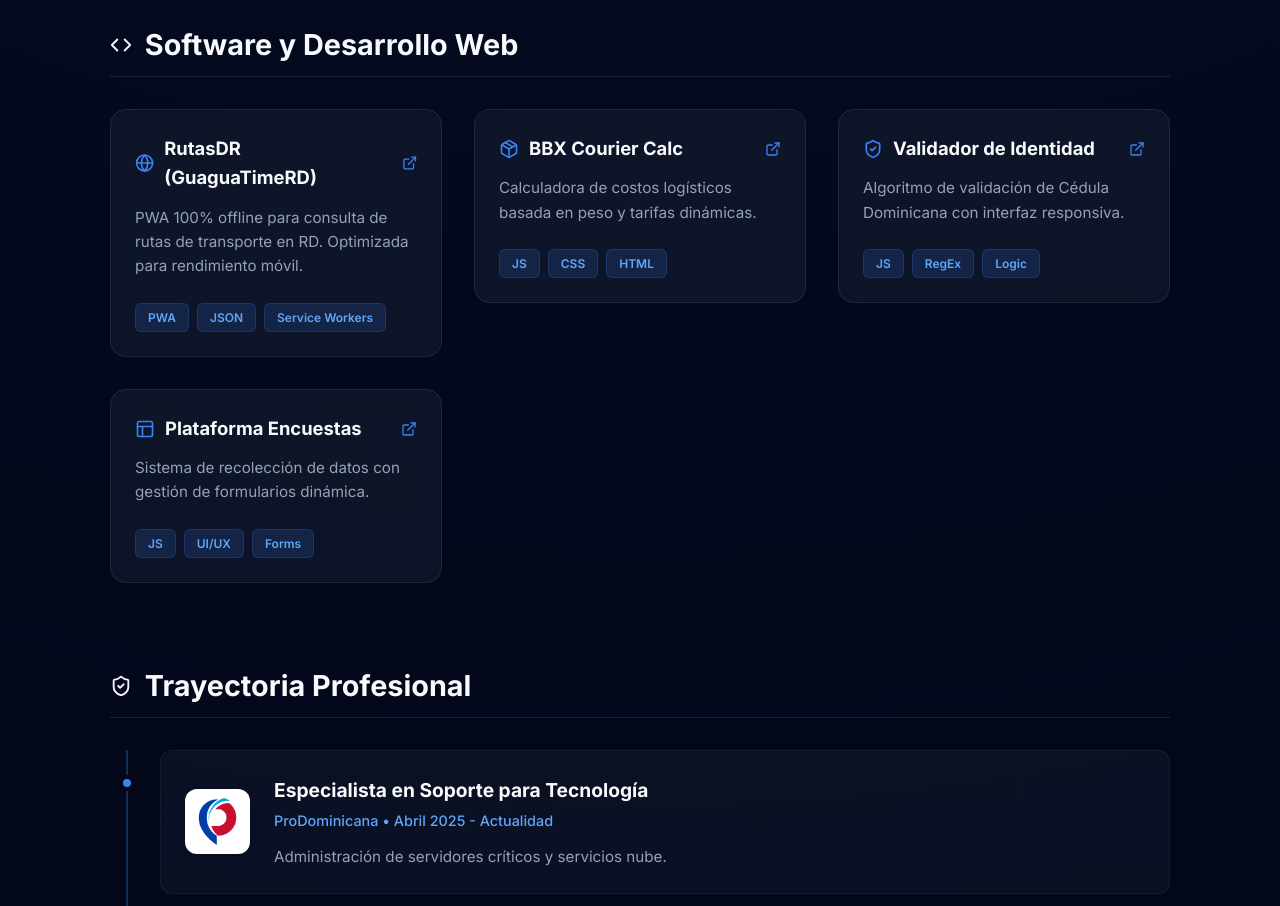
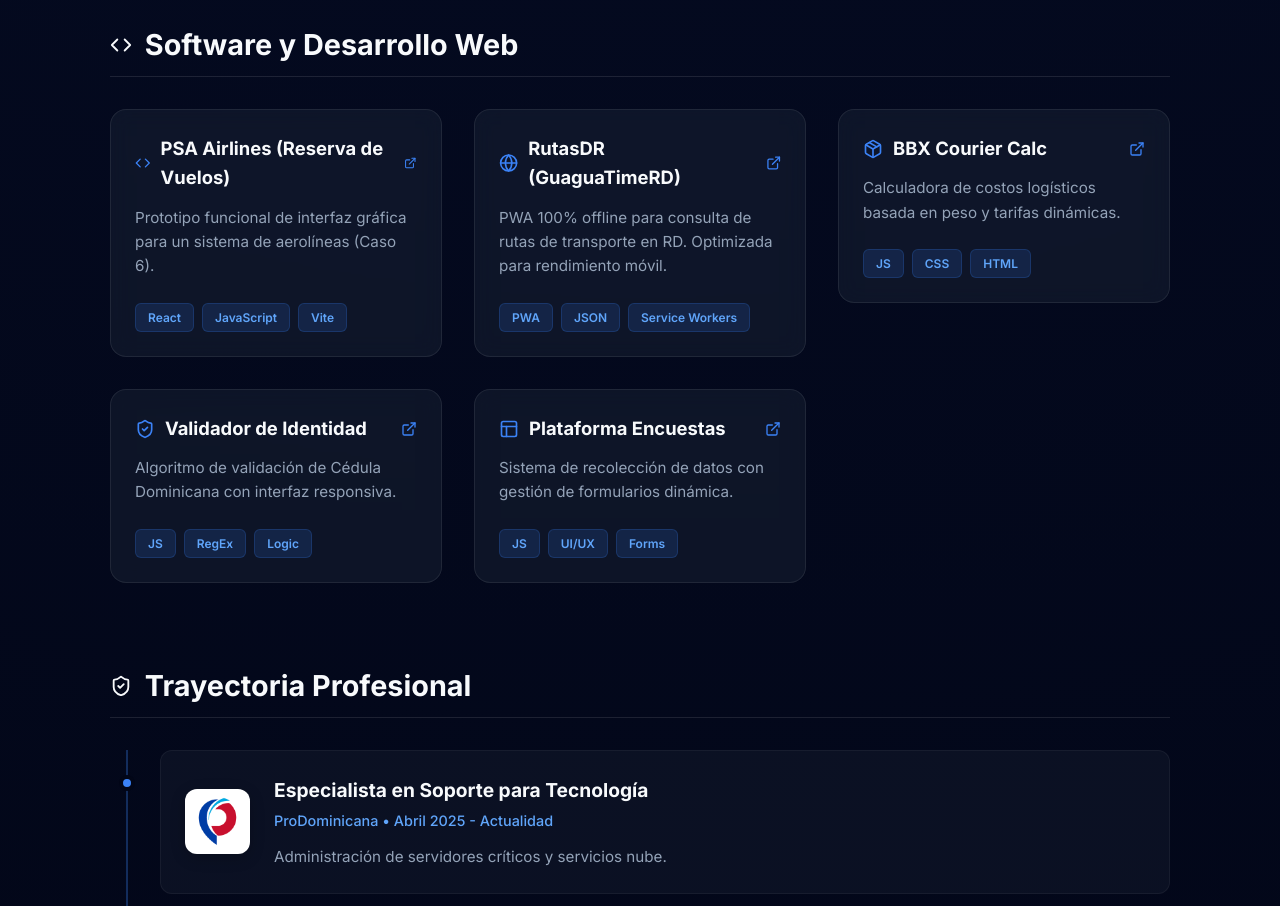
Before and after one commit to Pascual30/miportafoliowebpascualpimentel, a React (Vite) app: page / in a window 1280 px wide. Shown: the part 1640-2546 px from the top of the page. Built offline with nearby package versions, Linux system fonts and the light colour scheme.

Commit message:
Update App.jsx

```diff
--- a/src/App.jsx
+++ b/src/App.jsx
@@ -55,6 +55,13 @@ const App = () => {
       ],
       devList: [
         {
+          title: "PSA Airlines (Reserva de Vuelos)",
+          desc: "Prototipo funcional de interfaz gráfica para un sistema de aerolíneas (Caso 6).",
+          tech: ["React", "JavaScript", "Vite"],
+          link: "https://pascual30.github.io/PSASolutionAirlines/",
+          icon: <Code size={20} />
+        },
+        {
           title: "RutasDR (GuaguaTimeRD)",
           desc: "PWA 100% offline para consulta de rutas de transporte en RD. Optimizada para rendimiento móvil.",
           tech: ["PWA", "JSON", "Service Workers"],
@@ -111,6 +118,13 @@ const App = () => {
         { title: "OpenWRT Networking", desc: "Advanced network segmentation and perimeter security.", tech: ["OpenWRT", "Routing"], icon: <Network size={20} />, img: "/imagenes/openwrt.png" }
       ],
       devList: [
+        {
+          title: "PSA Airlines (Flight Booking)",
+          desc: "Functional GUI prototype for an airline reservation system (Case 6).",
+          tech: ["React", "JavaScript", "Vite"],
+          link: "https://pascual30.github.io/PSASolutionAirlines/",
+          icon: <Code size={20} />
+        },
         { title: "RutasDR", desc: "100% offline PWA for transport routes in DR. Optimized for mobile performance.", tech: ["PWA", "JSON", "Service Workers"], link: "https://pascual30.github.io/GuaguaTimeRD/", icon: <Globe size={20} /> },
         { title: "BBX Courier Calc", desc: "Logistics cost calculator based on weight and dynamic rates.", tech: ["JS", "CSS", "HTML"], link: "https://pascual30.github.io/proyectobbxcourrier/", icon: <Package size={20} /> },
         { title: "Identity Validator", desc: "Dominican ID validation algorithm with responsive UI.", tech: ["JS", "RegEx", "Logic"], link: "https://pascual30.github.io/githublab/", icon: <ShieldCheck size={20} /> },
```
